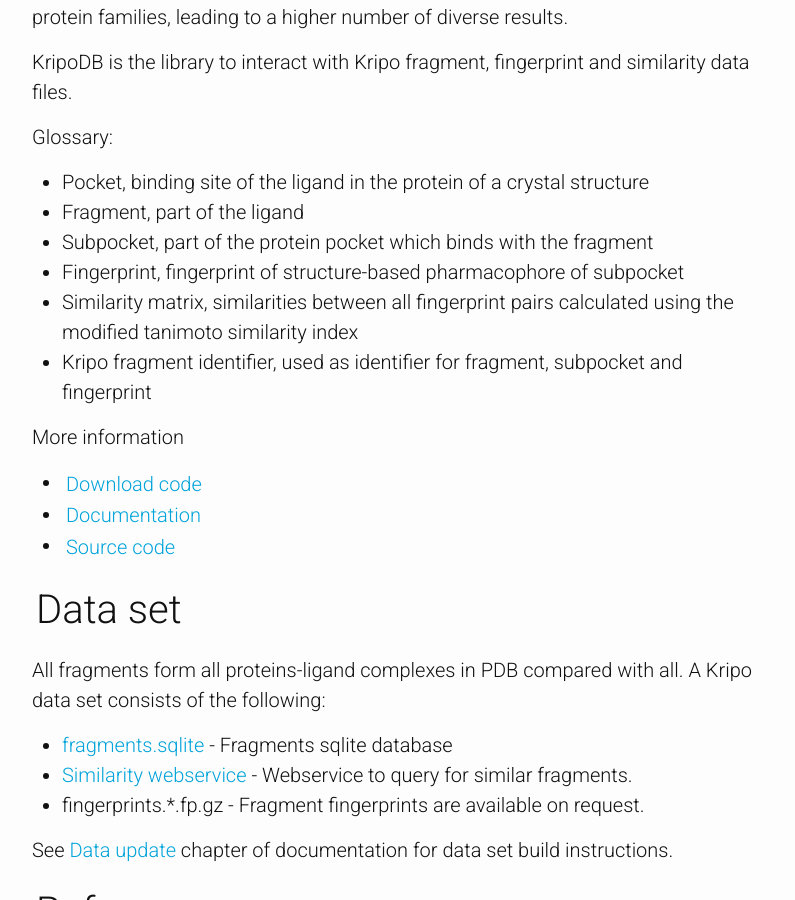
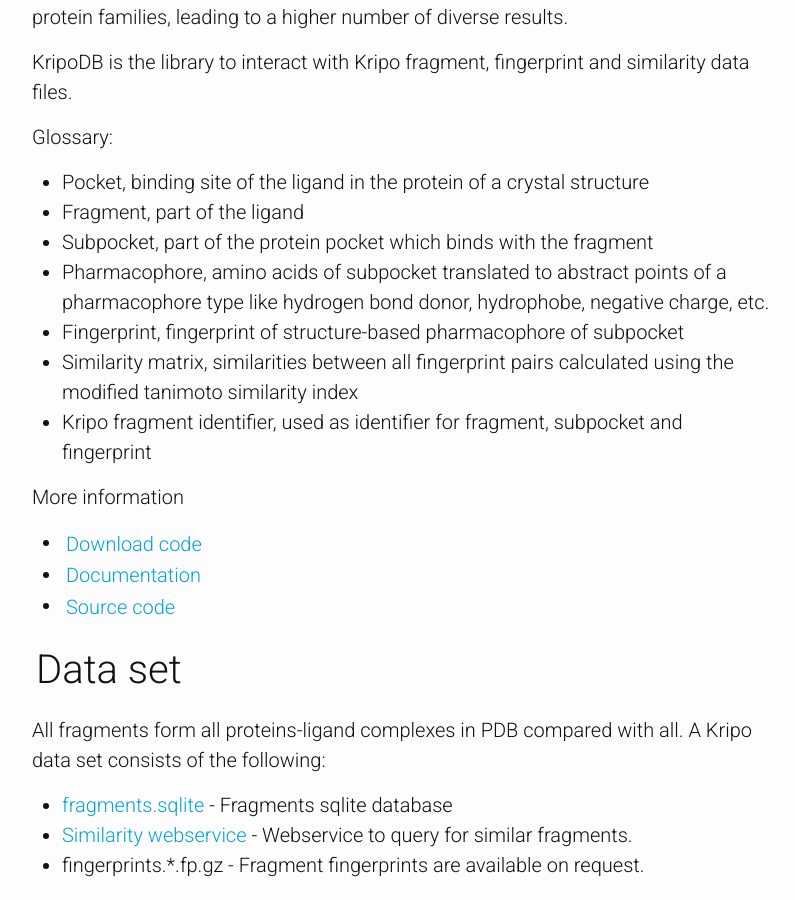
Before and after one commit to 3D-e-Chem/kripodb, a Jekyll site: the page built from index.html, in a window 1280 px wide and 900 px high, scrolled down 435 px. Shown: the whole window, without its empty margins (238-1033 px from the left). Built offline with Jekyll 4.4.1, drawn with Linux system fonts in a browser that asks for light colours; a style sheet for code colours, icons or effects is not loaded.

Commit message:
Add pharmacophore

```diff
--- a/index.html
+++ b/index.html
@@ -16,6 +16,7 @@
 <li>Pocket, binding site of the ligand in the protein of a crystal structure</li>
 <li>Fragment, part of the ligand</li>
 <li>Subpocket, part of the protein pocket which binds with the fragment</li>
+<li>Pharmacophore, amino acids of subpocket translated to abstract points of a pharmacophore type like hydrogen bond donor, hydrophobe, negative charge, etc.</li>
 <li>Fingerprint, fingerprint of structure-based pharmacophore of subpocket</li>
 <li>Similarity matrix, similarities between all fingerprint pairs calculated using the modified tanimoto similarity index</li>
 <li>Kripo fragment identifier, used as identifier for fragment, subpocket and fingerprint</li>
```
